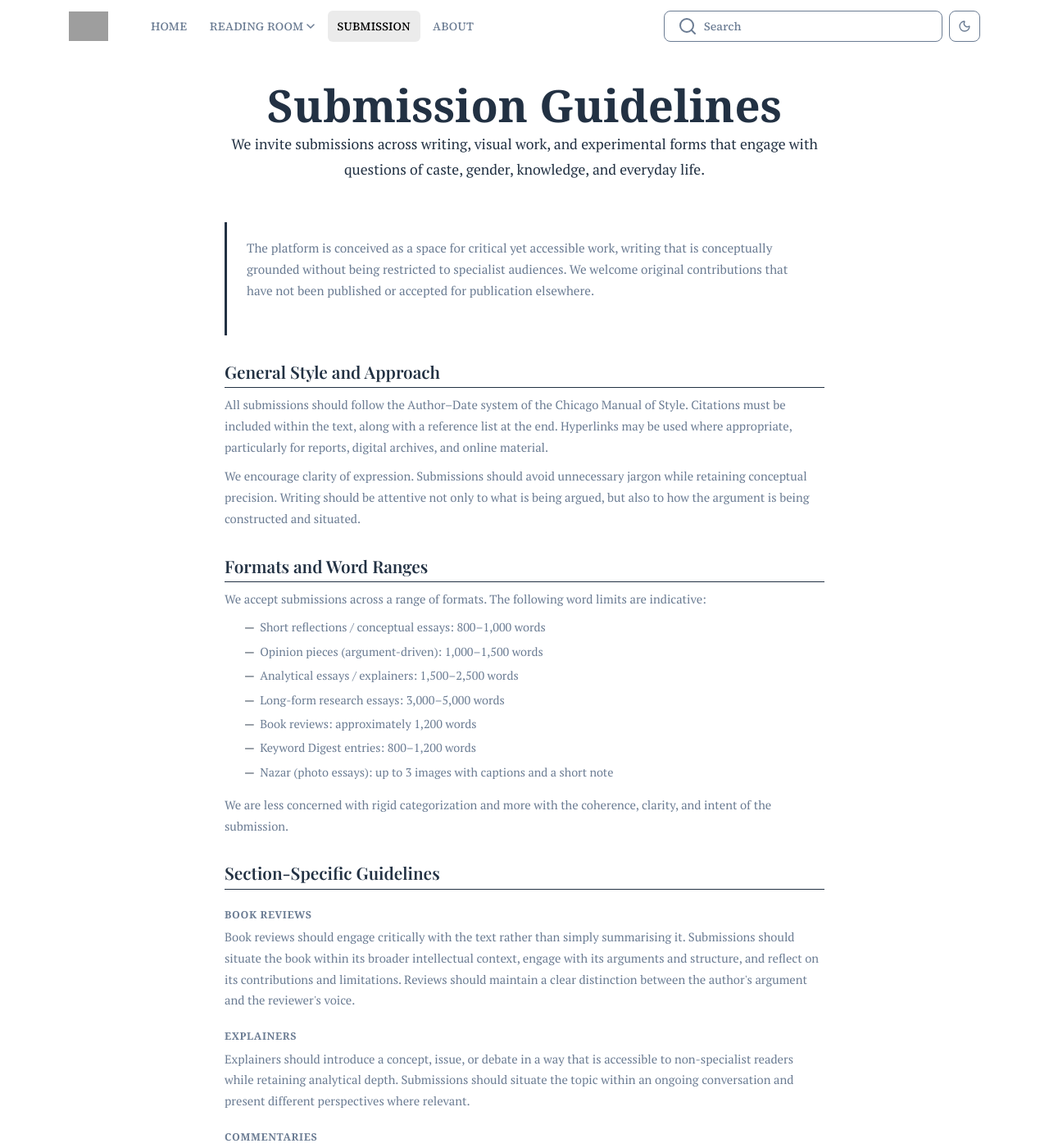
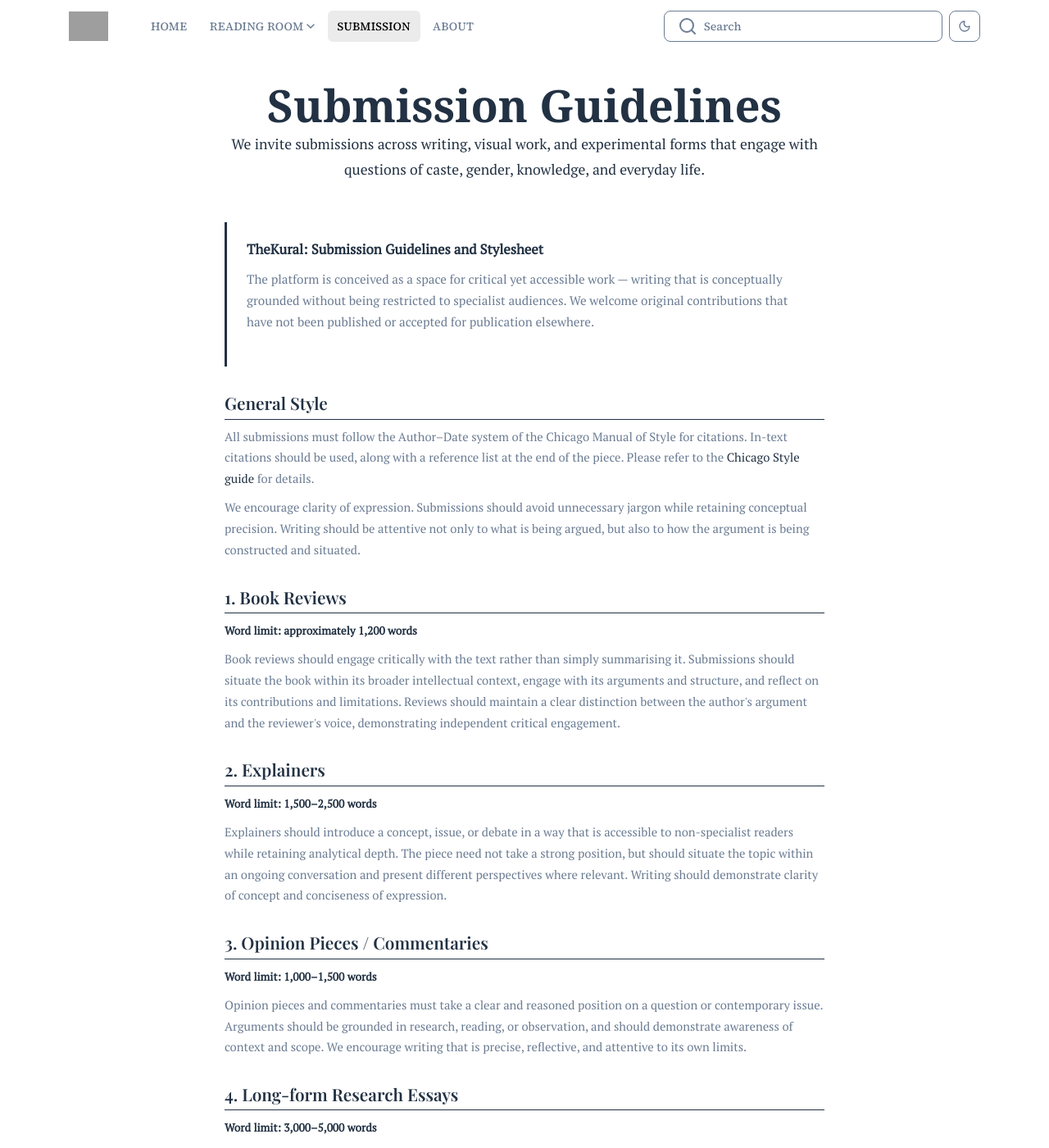
Before and after one commit to someoneonearthwholovestg/the_kural, a Jekyll site: the page built from src/submission/index.html, in a window 1280 px wide and 1400 px high. Shown: the whole window at 82% size. Built offline with Jekyll 4.4.1, drawn with Linux system fonts in a browser that asks for light colours; some web fonts are replaced; some of the changed text lies outside the part shown; grey boxes are pictures that could not be loaded.

Commit message:
Update index.html

```diff
--- a/src/submission/index.html
+++ b/src/submission/index.html
@@ -14,50 +14,50 @@
   <div class="submission-body">
 
     <div class="submission-intro">
-      <p>The platform is conceived as a space for critical yet accessible work, writing that is conceptually grounded without being restricted to specialist audiences. We welcome original contributions that have not been published or accepted for publication elsewhere.</p>
+      <p><strong>TheKural: Submission Guidelines and Stylesheet</strong></p>
+      <p>The platform is conceived as a space for critical yet accessible work — writing that is conceptually grounded without being restricted to specialist audiences. We welcome original contributions that have not been published or accepted for publication elsewhere.</p>
     </div>
 
     <div class="submission-section">
-      <h2>General Style and Approach</h2>
-      <p>All submissions should follow the Author–Date system of the Chicago Manual of Style. Citations must be included within the text, along with a reference list at the end. Hyperlinks may be used where appropriate, particularly for reports, digital archives, and online material.</p>
+      <h2>General Style</h2>
+      <p>All submissions must follow the Author–Date system of the Chicago Manual of Style for citations. In-text citations should be used, along with a reference list at the end of the piece. Please refer to the <a href="https://www.chicagomanualofstyle.org/tools_citationguide/citation-guide-2.html" target="_blank" rel="noopener">Chicago Style guide</a> for details.</p>
       <p>We encourage clarity of expression. Submissions should avoid unnecessary jargon while retaining conceptual precision. Writing should be attentive not only to what is being argued, but also to how the argument is being constructed and situated.</p>
     </div>
 
     <div class="submission-section">
-      <h2>Formats and Word Ranges</h2>
-      <p>We accept submissions across a range of formats. The following word limits are indicative:</p>
-      <ul class="submission-list">
-        <li>Short reflections / conceptual essays: 800–1,000 words</li>
-        <li>Opinion pieces (argument-driven): 1,000–1,500 words</li>
-        <li>Analytical essays / explainers: 1,500–2,500 words</li>
-        <li>Long-form research essays: 3,000–5,000 words</li>
-        <li>Book reviews: approximately 1,200 words</li>
-        <li>Keyword Digest entries: 800–1,200 words</li>
-        <li>Nazar (photo essays): up to 3 images with captions and a short note</li>
-      </ul>
-      <p>We are less concerned with rigid categorization and more with the coherence, clarity, and intent of the submission.</p>
+      <h2>1. Book Reviews</h2>
+      <p><em>Word limit: approximately 1,200 words</em></p>
+      <p>Book reviews should engage critically with the text rather than simply summarising it. Submissions should situate the book within its broader intellectual context, engage with its arguments and structure, and reflect on its contributions and limitations. Reviews should maintain a clear distinction between the author's argument and the reviewer's voice, demonstrating independent critical engagement.</p>
     </div>
 
     <div class="submission-section">
-      <h2>Section-Specific Guidelines</h2>
+      <h2>2. Explainers</h2>
+      <p><em>Word limit: 1,500–2,500 words</em></p>
+      <p>Explainers should introduce a concept, issue, or debate in a way that is accessible to non-specialist readers while retaining analytical depth. The piece need not take a strong position, but should situate the topic within an ongoing conversation and present different perspectives where relevant. Writing should demonstrate clarity of concept and conciseness of expression.</p>
+    </div>
 
-      <h3>Book Reviews</h3>
-      <p>Book reviews should engage critically with the text rather than simply summarising it. Submissions should situate the book within its broader intellectual context, engage with its arguments and structure, and reflect on its contributions and limitations. Reviews should maintain a clear distinction between the author's argument and the reviewer's voice.</p>
+    <div class="submission-section">
+      <h2>3. Opinion Pieces / Commentaries</h2>
+      <p><em>Word limit: 1,000–1,500 words</em></p>
+      <p>Opinion pieces and commentaries must take a clear and reasoned position on a question or contemporary issue. Arguments should be grounded in research, reading, or observation, and should demonstrate awareness of context and scope. We encourage writing that is precise, reflective, and attentive to its own limits.</p>
+    </div>
 
-      <h3>Explainers</h3>
-      <p>Explainers should introduce a concept, issue, or debate in a way that is accessible to non-specialist readers while retaining analytical depth. Submissions should situate the topic within an ongoing conversation and present different perspectives where relevant.</p>
+    <div class="submission-section">
+      <h2>4. Long-form Research Essays</h2>
+      <p><em>Word limit: 3,000–5,000 words</em></p>
+      <p>Research essays should present a sustained and original argument. They may draw on theoretical, empirical, or archival work, but must demonstrate conceptual clarity, methodological coherence, and a clear line of thought. Submissions should also reflect on how their knowledge is produced and situated.</p>
+    </div>
 
-      <h3>Commentaries</h3>
-      <p>Commentaries must take a clear and reasoned position on a question or contemporary issue. Arguments should be grounded in research, reading, or observation, and should demonstrate awareness of context and scope. We encourage writing that is precise, reflective, and attentive to its own limits.</p>
-
-      <h3>Research Essays</h3>
-      <p>Research essays should present a sustained and original argument. They may draw on theoretical, empirical, or archival work, but must demonstrate conceptual clarity, methodological coherence, and a clear line of thought. Submissions should also reflect on how their knowledge is produced and situated.</p>
-
-      <h3>Nazar (Photo Essays)</h3>
+    <div class="submission-section">
+      <h2>5. Nazar (Photo Essays)</h2>
+      <p><em>Format: up to 3 images with captions and a short note</em></p>
       <p>Nazar is a quarterly photo essay series organised around a shared theme. Each contributor may submit up to three images. Each image must be accompanied by a caption (100–150 words), along with a short note (300–500 words) that situates the work within the theme.</p>
       <p>We are not looking for purely aesthetic images. Submissions should reflect a considered way of seeing — attentive to context, framing, and perspective. What matters is not only what is shown, but how it is seen and from where.</p>
+    </div>
 
-      <h3>Keyword Digest</h3>
+    <div class="submission-section">
+      <h2>6. Keyword Digest</h2>
+      <p><em>Word limit: 800–1,200 words</em></p>
       <p>Keyword entries engage with terms that shape how we think across disciplines. Rather than offering fixed definitions, submissions should trace how a term is used, contested, and reworked across contexts. Entries should attend to the histories and tensions of the term, while remaining accessible to a broad readership.</p>
     </div>
 
@@ -68,7 +68,7 @@
         <li>Fiction or poetry (unless explicitly invited)</li>
         <li>Submissions that are purely descriptive or lack a clear line of argument</li>
         <li>Opinion pieces that are ungrounded or rhetorical</li>
-        <li>Work that speaks on behalf of marginalised communities without adequate context or engagement</li>
+        <li>Work that makes generalising claims about marginalised communities without sufficient attention to context, voice, representation, or the limits of the author's own standpoint</li>
       </ul>
     </div>
 
@@ -86,13 +86,9 @@
     </div>
 
     <div class="submission-section">
-      <h2>Submission Process</h2>
+      <h2>Submission and Review Process</h2>
       <p>Submissions must be made through <a href="mailto:info@thekural.in">info@thekural.in</a>. Contributors are required to select the relevant category while submitting.</p>
-      <p>Receipt of submission will be acknowledged within one week. Please note that acknowledgment does not imply acceptance. All submissions are reviewed by the editorial team. Selected pieces may undergo revisions as part of the editorial process.</p>
-    </div>
-
-    <div class="submission-section">
-      <h2>Timeline</h2>
+      <p>Receipt of submission will be acknowledged within one week. Please note that acknowledgment does not imply acceptance. All submissions are reviewed by the editorial team, and selected pieces may undergo revisions as part of the editorial process.</p>
       <ul class="submission-list">
         <li>Initial response: within one week</li>
         <li>Editorial and review process: typically 4–6 weeks</li>
@@ -112,7 +108,7 @@
 
     <div class="submission-section">
       <h2>Republication Policy</h2>
-      <p>Authors may republish their work elsewhere with the acknowledgment: <em>"This article was first published in [Platform Name], Date."</em> Third-party reproduction requires prior permission from both the author(s) and the platform.</p>
+      <p>Authors may republish their work elsewhere with the acknowledgment: <em>"This article was first published in TheKural, Date."</em> Third-party reproduction requires prior permission from both the author(s) and the platform.</p>
     </div>
 
     <div class="submission-section">
@@ -159,6 +155,13 @@
     margin-bottom: 0.6rem;
   }
 
+  .submission-section p em {
+    color: var(--c-primary);
+    font-style: normal;
+    font-weight: 600;
+    font-size: 0.85rem;
+  }
+
   .submission-list {
     list-style: none;
     padding: 0 0 0 1.5rem;
@@ -194,14 +197,9 @@
     line-height: 1.7;
   }
 
-  .submission-page {
-    max-width: 780px;
-    margin: 0 auto;
-    padding: 2rem 1.5rem 4rem;
-  }
-
-  .page-header {
-    text-align: center;
-    margin-bottom: 3rem;
+  .submission-intro p:first-child {
+    color: var(--c-text);
+    font-size: 1.05rem;
+    margin-bottom: 0.6rem;
   }
 </style>
```
